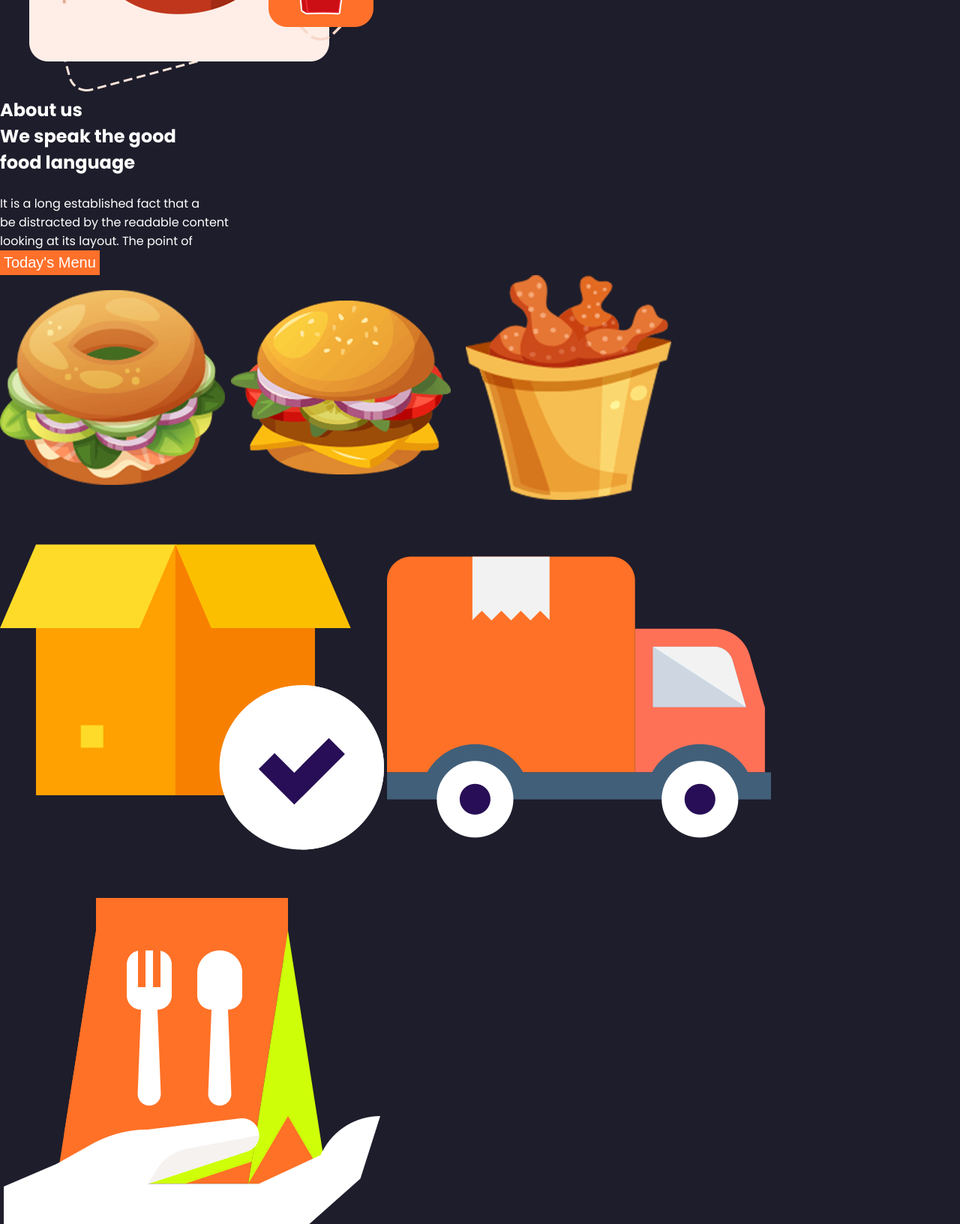
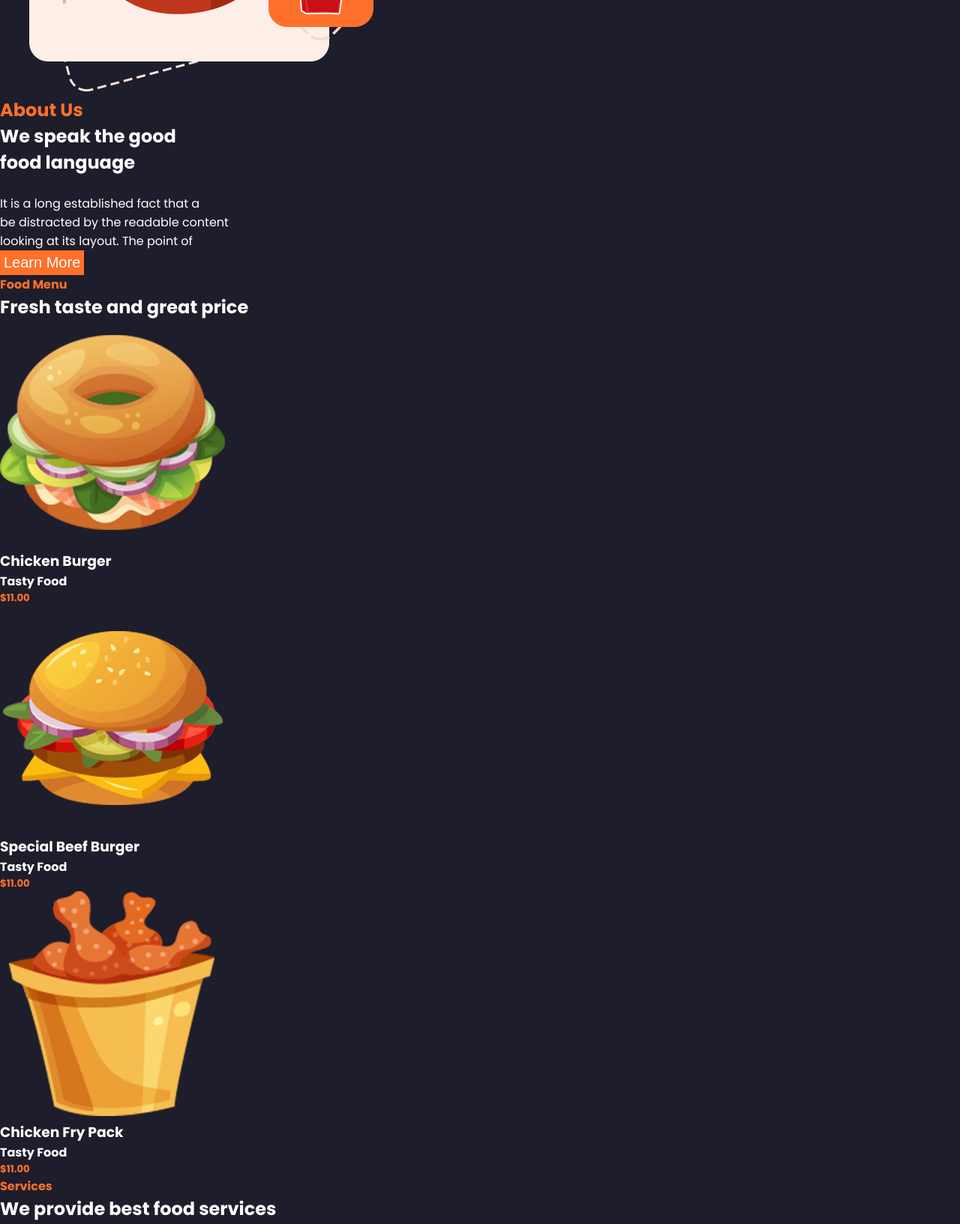
Before and after one commit to juancarlosfc5/Foods, a plain HTML site: page index.html in a window 1280 px wide. Shown: the part 1400-3033 px from the top of the page at 75% size. Drawn offline with nearby package versions, Linux system fonts and the light colour scheme.

Commit message:
feat: :sparkles: V1 - Introducción de elementos
Se agregan los elementos que se requieren ubicar en la pagina

```diff
--- a/index.html
+++ b/index.html
@@ -32,22 +32,46 @@
       </section>
       <section id="About">
         <img src="images/about.png" alt="About">
-        <h1 class="About us">About us</h1>
+        <h1 class="logo">About Us</h1>
         <h2>We speak the good<br>food language</h2><br>
         <p>It is a long established fact that a<br>be distracted by the readable content<br>looking at its layout. The point of</p>
-        <button class="button">Today's Menu</button>
+        <button class="button">Learn More</button>
       </section>
       <section id="Menu">
+        <h4 class="logo">Food Menu</h4>
+        <h1>Fresh taste and great price</h1>
         <img src="images/food1.png" alt="">
+        <h3>Chicken Burger</h3>
+        <h4>Tasty Food</h4>
+        <h5 class="logo">$11.00</h5>
         <img src="images/food2.png" alt="">
+        <h3>Special Beef Burger</h3>
+        <h4>Tasty Food</h4>
+        <h5 class="logo">$11.00</h5>
         <img src="images/food3.png" alt="">
+        <h3>Chicken Fry Pack</h3>
+        <h4>Tasty Food</h4>
+        <h5 class="logo">$11.00</h5>
       </section>
       <section id="Service">
+        <h4 class="logo">Services</h4>
+        <h1>We provide best food services</h1>
         <img src="images/s1.png" alt="">
+        <h4 class="logo">Order</h4>
+        <p>It is a long established<br>be distracted by the readable<br>looking at its layout.</p>
         <img src="images/s2.png" alt="">
+        <h4 class="logo">Shipping</h4>
+        <p>It is a long established<br>be distracted by the readable<br>looking at its layout.</p>
         <img src="images/s3.png" alt="">
+        <h4 class="logo">Delivered</h4>
+        <p>It is a long established<br>be distracted by the readable<br>looking at its layout.</p>
       </section>
-      <!-- <footer>
+      <section id="Contact">
+        <h1>We make quality food<br>Everyday</h1><br>
+        <p>It is a long established fact that a <br>be distracted by the readable content<br>looking at its layout. The point of</p>
+        <button class="button">Learn More</button>
+      </section>
+      <footer>
         <h3>Menu Links</h3>
             <ul>Home</ul>
             <ul>About</ul>
@@ -70,6 +94,6 @@
         <box-icon type='logo' name='instagram'></box-icon>
         <box-icon type='logo' name='whatsapp'></box-icon>
         <box-icon type='logo' name='tiktok'></box-icon>
-      </footer> -->
+      </footer>
 </body>
 </html>
```
Also changed, not shown: 1 other file.
